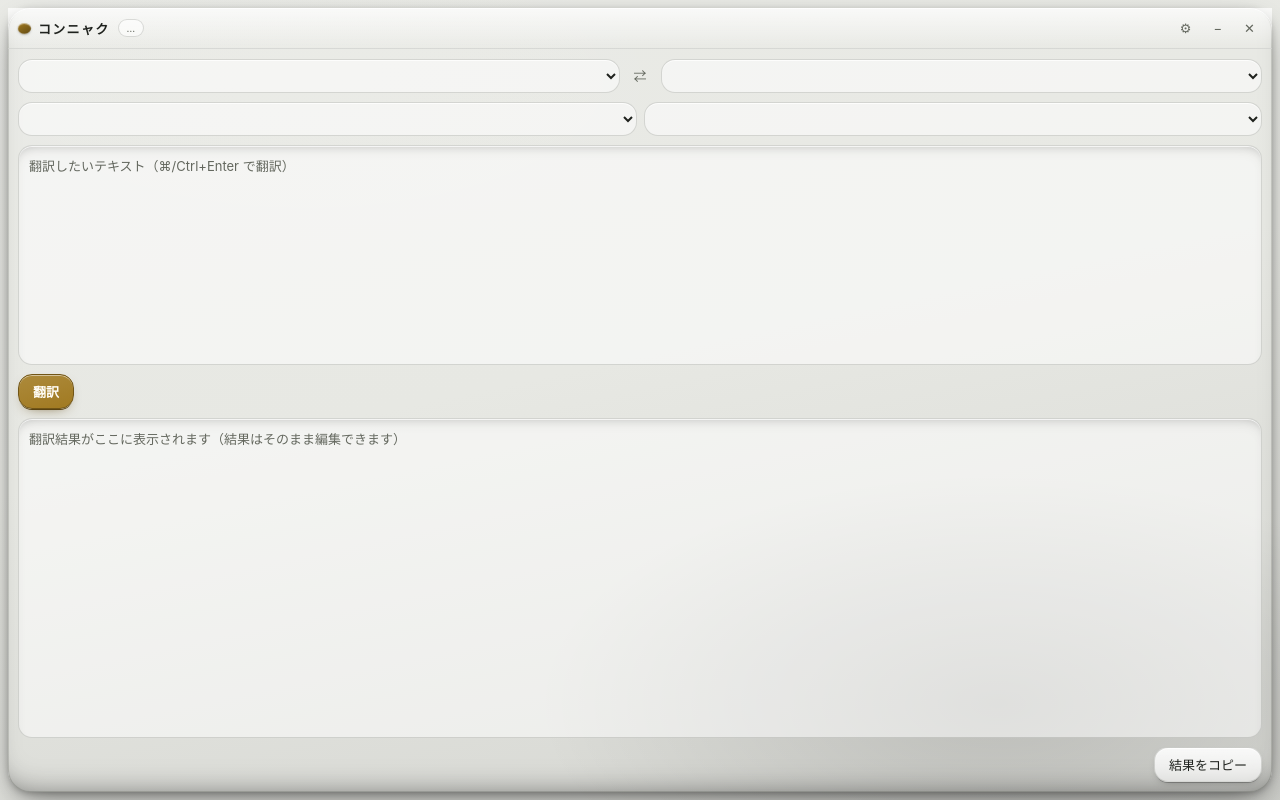
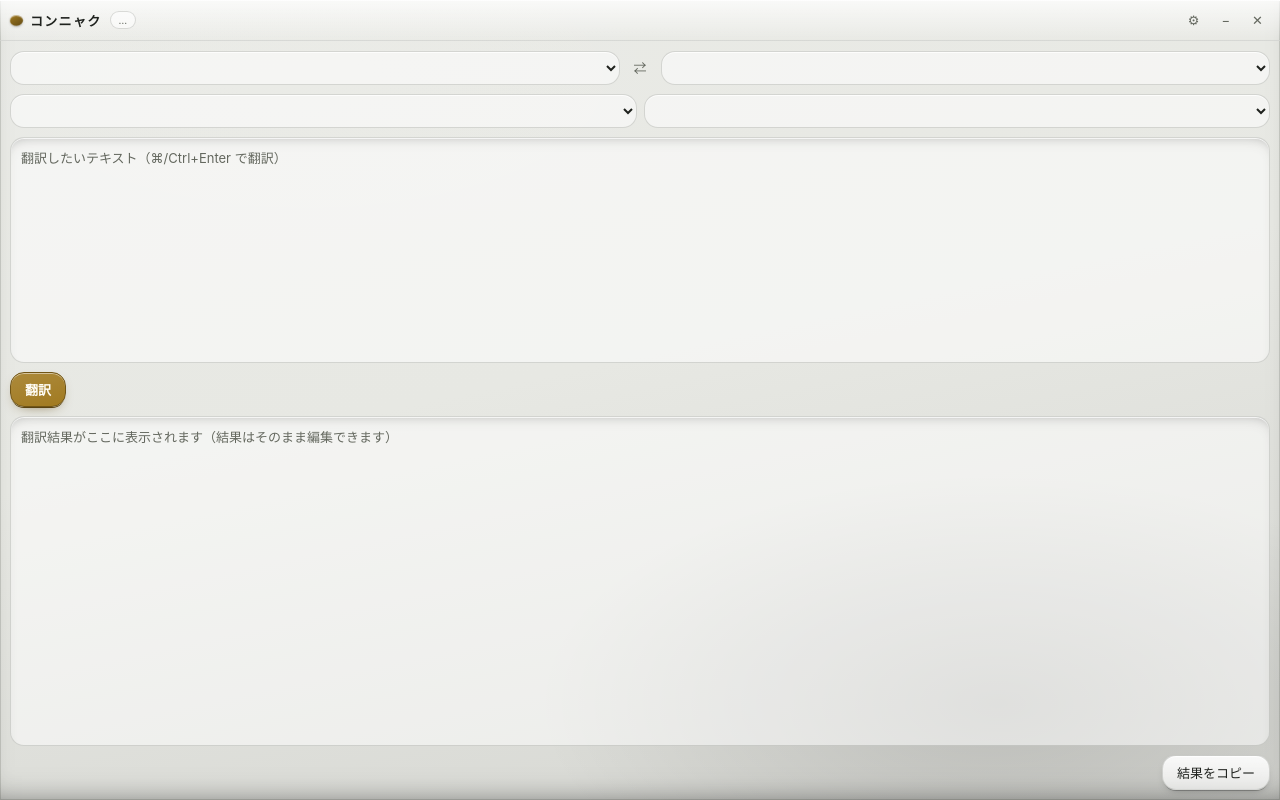
Before and after one commit to hashibadaiki/konjac, a website built with Vite: page index.html in a window 1280 px wide. Built offline with nearby package versions, Linux system fonts and the light colour scheme.

Commit message:
Fill the window with the slab, and make it 200px taller (#3)
The slab sat inside an 8px margin so its CSS drop shadow could fall on the
desktop through the transparent window. Current macOS does not honour the
webview's `transparent: true`, so that margin exposed the webview's own
opaque backdrop instead: a hard black frame around all four sides of the
app, 8px wide, square-cornered at the window rect. Full bleed leaves the
backdrop nowhere to show through. The cost is the rounded corners and the
outer shadow, both of which only ever rendered where transparency worked.

The window also grows 540 -> 740. Everything but the boxes is fixed height,
so the extra 200px lands entirely in the two textareas, split by their
existing 40/60 flex ratio.

Co-authored-by: Claude Opus 5 (1M context) <noreply@anthropic.com>

```diff
--- a/src-tauri/tauri.conf.json
+++ b/src-tauri/tauri.conf.json
@@ -16,7 +16,7 @@
         "label": "main",
         "title": "Konjac",
         "width": 460,
-        "height": 540,
+        "height": 740,
         "minWidth": 360,
         "minHeight": 380,
         "resizable": true,
--- a/src/style.css
+++ b/src/style.css
@@ -30,7 +30,6 @@
 
   --radius: 14px;
   --radius-sm: 10px;
-  --radius-slab: 22px;
 
   /* Sits over the output box while translating — opaque enough to read on top of. */
   --overlay: rgba(20, 19, 17, 0.72);
@@ -75,18 +74,26 @@ body {
 }
 
 html {
-  /* The window itself is transparent; the slab below is the whole visible app. */
+  /* Never seen: the slab below covers the window edge to edge. */
   background: transparent;
 }
 
-/* The slab. Margins leave room for its shadow to fall on the desktop. */
+/*
+ * The slab, filling the window exactly.
+ *
+ * It used to sit inside an 8px margin so a CSS drop shadow could fall on the
+ * desktop through the transparent window. That only works where the webview
+ * honours `transparent: true` — on current macOS it does not, so the margin
+ * exposed the webview's own opaque backdrop as a hard black frame around the
+ * app. Full bleed has nowhere for that backdrop to show through, which costs
+ * the rounded corners and the outer shadow but never renders a black border.
+ */
 body {
   position: relative;
   display: flex;
   flex-direction: column;
-  height: calc(100% - 16px);
-  margin: 8px;
-  border-radius: var(--radius-slab);
+  height: 100%;
+  margin: 0;
   /* Slab gradient, plus the uneven way light pools in a cut block. */
   background:
     radial-gradient(58% 40% at 24% 10%, rgba(255, 255, 255, 0.05), transparent 72%),
@@ -100,9 +107,7 @@ body {
   box-shadow:
     inset 0 1px 0 var(--sheen-strong),
     inset 0 0 0 1px var(--line),
-    inset 0 -18px 32px -24px rgba(0, 0, 0, 0.6),
-    0 12px 34px -10px rgba(0, 0, 0, 0.55),
-    0 2px 8px -2px rgba(0, 0, 0, 0.35);
+    inset 0 -18px 32px -24px rgba(0, 0, 0, 0.6);
   color: var(--fg);
   font-family: -apple-system, BlinkMacSystemFont, "Hiragino Sans", "Noto Sans JP",
     "Segoe UI", Roboto, sans-serif;
```
